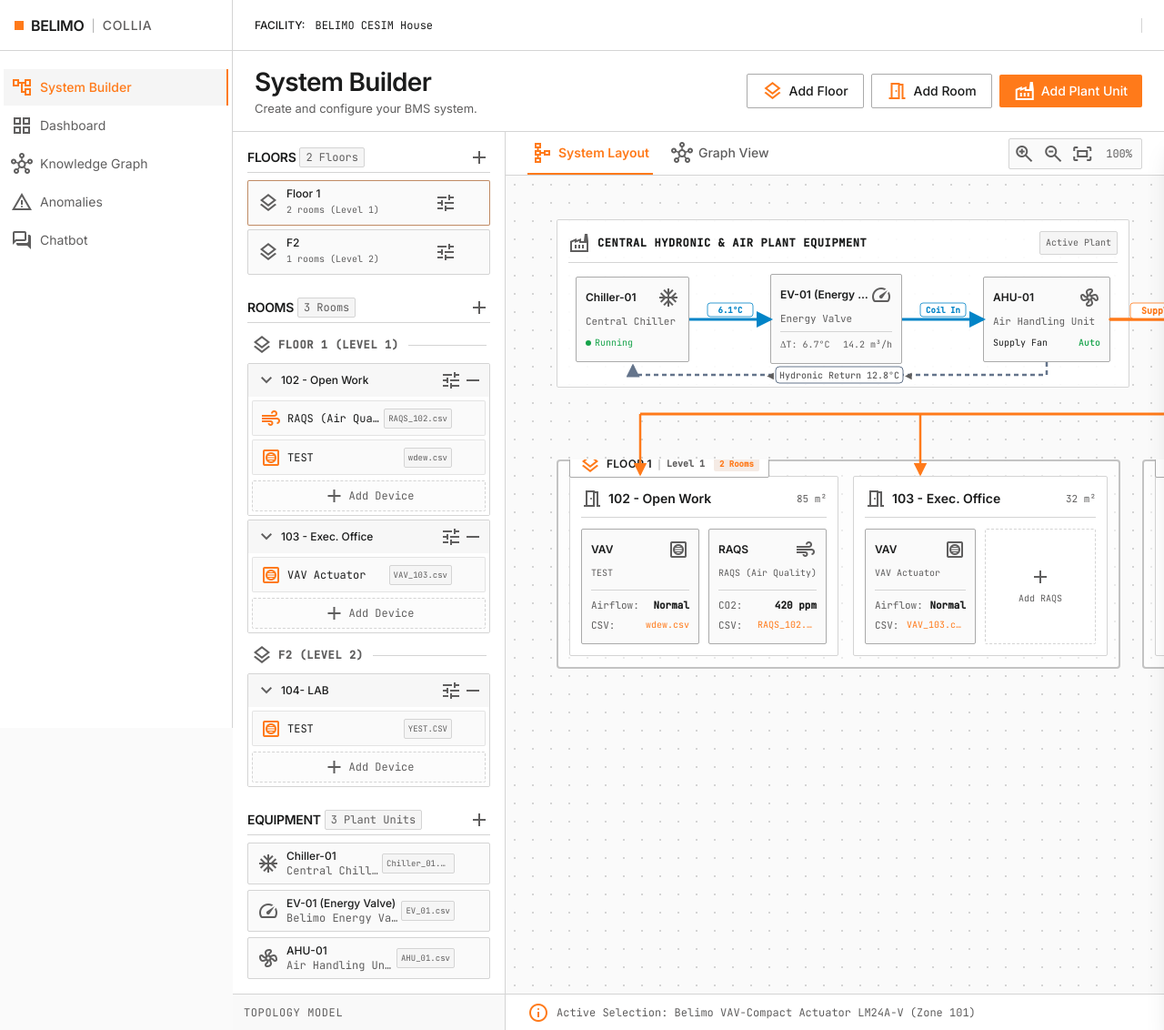
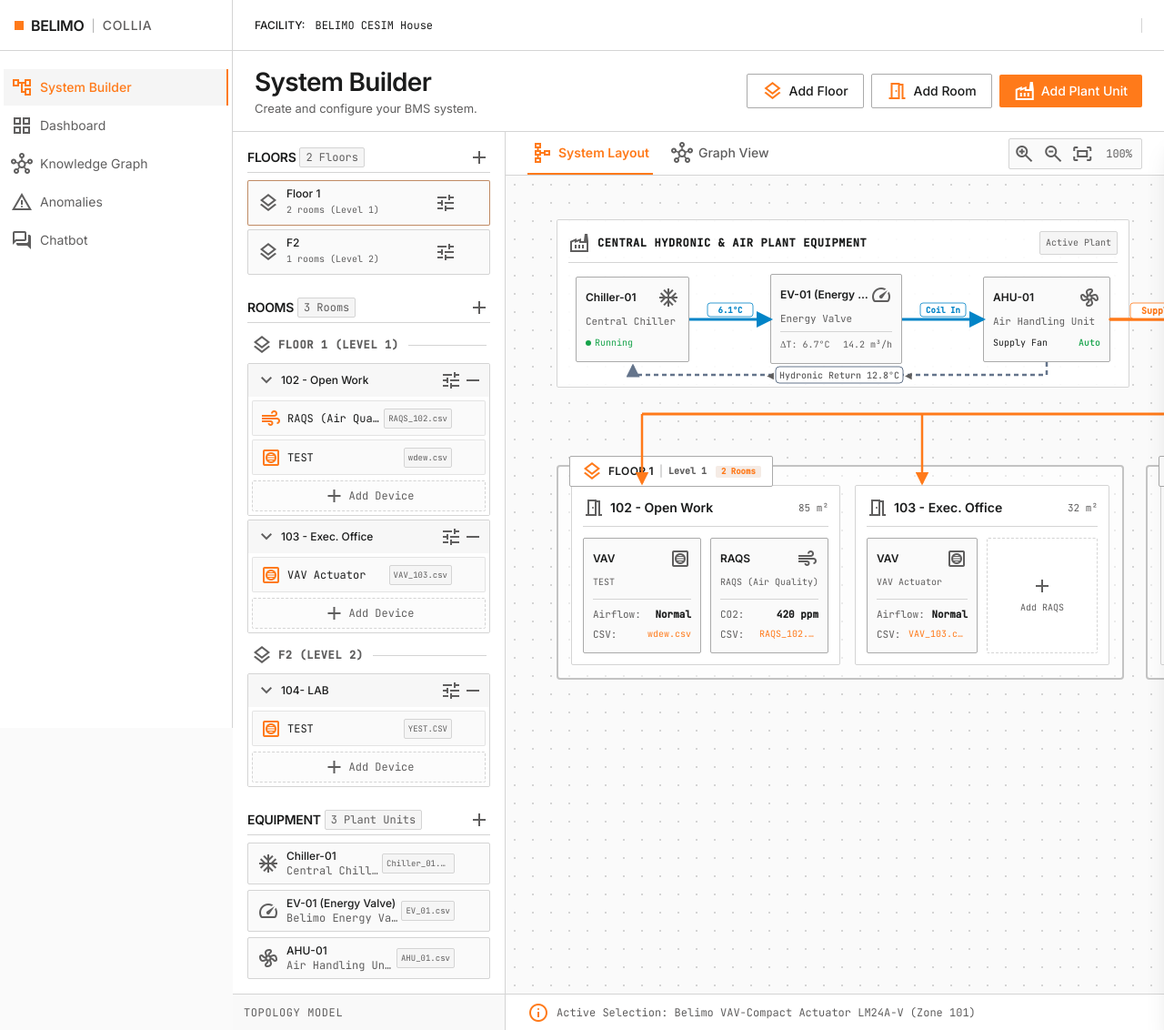
Before and after one commit to ACE12345NEIL/Collia-for-Belimo, a FastAPI app: page / in a window 1280 px wide. Shown: the top 1132 px of the page at 91% size. Run offline with FastAPI, Linux system fonts and the light colour scheme; some libraries are stand-ins or nearby versions.

Commit message:
fix(ui): add top padding and clearance to floor breakdown container to prevent badge text cutoff

```diff
--- a/frontend/static/js/app.js
+++ b/frontend/static/js/app.js
@@ -357,11 +357,11 @@ function renderCanvas() {
       // Floor Breakdown Box-like Border Container
       const floorBox = document.createElement('div');
       floorBox.id = `floor-box-${floorId}`;
-      floorBox.className = `floor-group-container relative rounded-lg border-2 ${isFloorSelected ? 'border-primary ring-2 ring-primary/20 bg-primary/5' : 'border-border-strong/70 bg-surface-base/50'} pt-4 pb-3 px-3 flex flex-col gap-2 shrink-0 transition-all shadow-xs`;
+      floorBox.className = `floor-group-container relative rounded-lg border-2 ${isFloorSelected ? 'border-primary ring-2 ring-primary/20 bg-primary/5' : 'border-border-strong/70 bg-surface-base/50'} pt-5 pb-3.5 px-3.5 flex flex-col gap-2 shrink-0 transition-all shadow-xs`;
 
-      // Floor Breakdown Badge on top-left border
+      // Floor Breakdown Badge on top-left border with ample padding and clearance
       const floorBadge = document.createElement('div');
-      floorBadge.className = 'absolute -top-3 left-3 bg-surface-base px-2.5 py-0.5 border border-border-strong rounded font-label-sm text-label-sm font-semibold text-on-surface flex items-center gap-1.5 shadow-xs cursor-pointer select-none hover:border-primary hover:text-primary transition-colors';
+      floorBadge.className = 'absolute -top-3 left-3 bg-surface-base px-3 py-1 border border-border-strong rounded font-label-sm text-label-sm font-semibold text-on-surface flex items-center gap-1.5 shadow-xs cursor-pointer select-none hover:border-primary hover:text-primary transition-colors';
       floorBadge.title = 'Click to view/edit Floor details';
       floorBadge.onclick = (e) => {
         e.stopPropagation();
@@ -369,10 +369,10 @@ function renderCanvas() {
       };
       floorBadge.innerHTML = `
         <span class="material-symbols-outlined text-[15px] text-primary">layers</span>
-        <span class="uppercase tracking-wide">${floorSection}</span>
+        <span class="uppercase tracking-wide leading-none">${floorSection}</span>
         <span class="text-border-strong font-normal">|</span>
-        <span class="font-code-xs text-[10px] text-secondary">Level ${floorObj.floor_number || 1}</span>
-        <span class="ml-1 px-1.5 py-0.2 rounded bg-primary/10 text-primary font-code-xs text-[9px] font-bold">${floorRooms.length} ${floorRooms.length === 1 ? 'Room' : 'Rooms'}</span>
+        <span class="font-code-xs text-[10px] text-secondary leading-none">Level ${floorObj.floor_number || 1}</span>
+        <span class="ml-1 px-1.5 py-0.5 rounded bg-primary/10 text-primary font-code-xs text-[9px] font-bold leading-none">${floorRooms.length} ${floorRooms.length === 1 ? 'Room' : 'Rooms'}</span>
       `;
       floorBox.appendChild(floorBadge);
 
--- a/frontend/templates/index.html
+++ b/frontend/templates/index.html
@@ -166,16 +166,16 @@
 </div>
 </div>
 <!-- ARCHITECTURAL ZONES / ROOM CONTAINERS (z-10) -->
-<div class="absolute left-6 top-[280px] right-6 flex items-start gap-6 overflow-x-auto pb-6 z-10" id="zones-canvas-container">
+<div class="absolute left-6 top-[270px] right-6 flex items-start gap-6 overflow-x-auto pt-4 pb-6 z-10" id="zones-canvas-container">
   <!-- Floor Breakdown Box-like Border Container -->
-  <div class="floor-group-container relative rounded-lg border-2 border-border-strong/70 bg-surface-base/50 pt-4 pb-3 px-3 flex flex-col gap-2 shrink-0 transition-all shadow-xs" id="floor-box-flr_01">
+  <div class="floor-group-container relative rounded-lg border-2 border-border-strong/70 bg-surface-base/50 pt-5 pb-3.5 px-3.5 flex flex-col gap-2 shrink-0 transition-all shadow-xs" id="floor-box-flr_01">
     <!-- Floor Breakdown Badge on top-left border -->
-    <div class="absolute -top-3 left-3 bg-surface-base px-2.5 py-0.5 border border-border-strong rounded font-label-sm text-label-sm font-semibold text-on-surface flex items-center gap-1.5 shadow-xs cursor-pointer select-none" onclick="selectEntity('floor', 'flr_01')" title="Click to view/edit Floor details">
+    <div class="absolute -top-3 left-3 bg-surface-base px-3 py-1 border border-border-strong rounded font-label-sm text-label-sm font-semibold text-on-surface flex items-center gap-1.5 shadow-xs cursor-pointer select-none hover:border-primary hover:text-primary transition-colors" onclick="selectEntity('floor', 'flr_01')" title="Click to view/edit Floor details">
       <span class="material-symbols-outlined text-[15px] text-primary">layers</span>
-      <span class="uppercase tracking-wide">Floor 1</span>
+      <span class="uppercase tracking-wide leading-none">Floor 1</span>
       <span class="text-border-strong font-normal">|</span>
-      <span class="font-code-xs text-[10px] text-secondary">Level 1</span>
-      <span class="ml-1 px-1.5 py-0.2 rounded bg-primary/10 text-primary font-code-xs text-[9px] font-bold">3 Rooms</span>
+      <span class="font-code-xs text-[10px] text-secondary leading-none">Level 1</span>
+      <span class="ml-1 px-1.5 py-0.5 rounded bg-primary/10 text-primary font-code-xs text-[9px] font-bold leading-none">3 Rooms</span>
     </div>
     <div class="flex items-start gap-4">
       <!-- ZONE 101 -->
```
